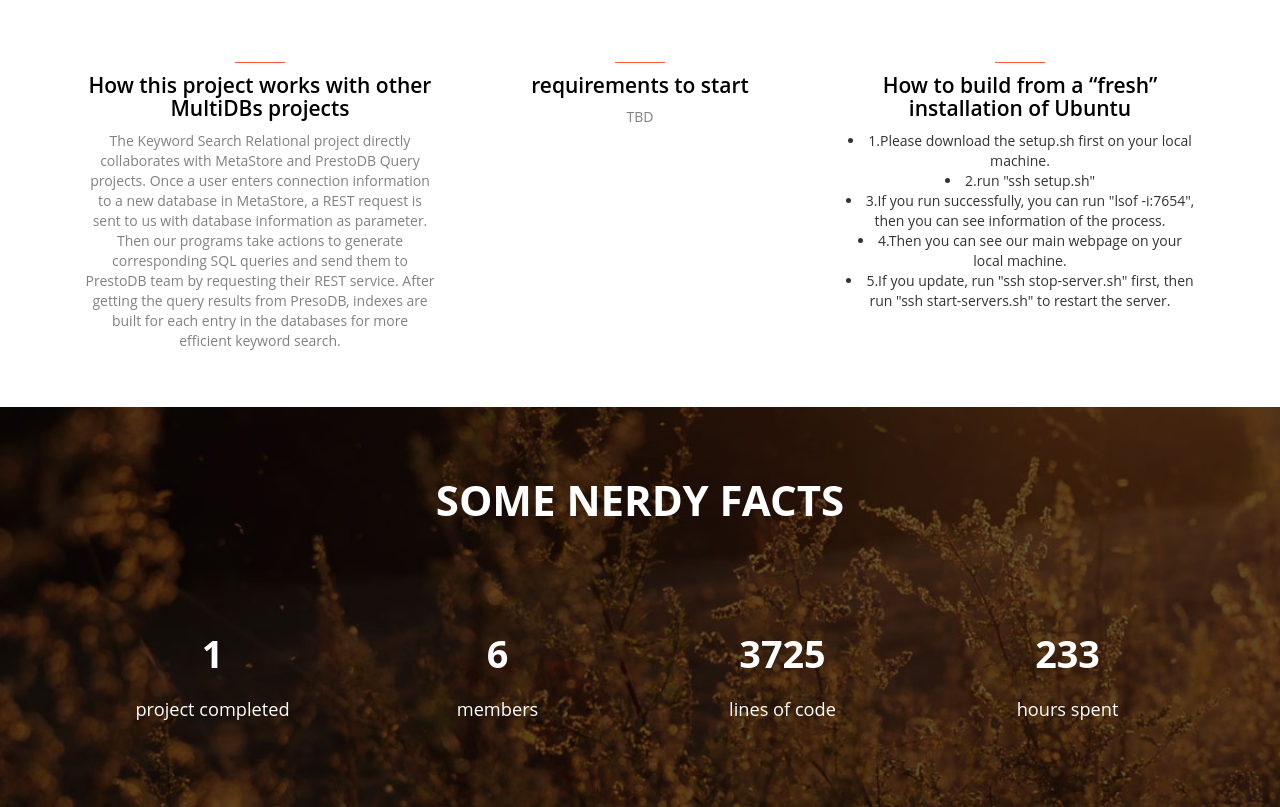
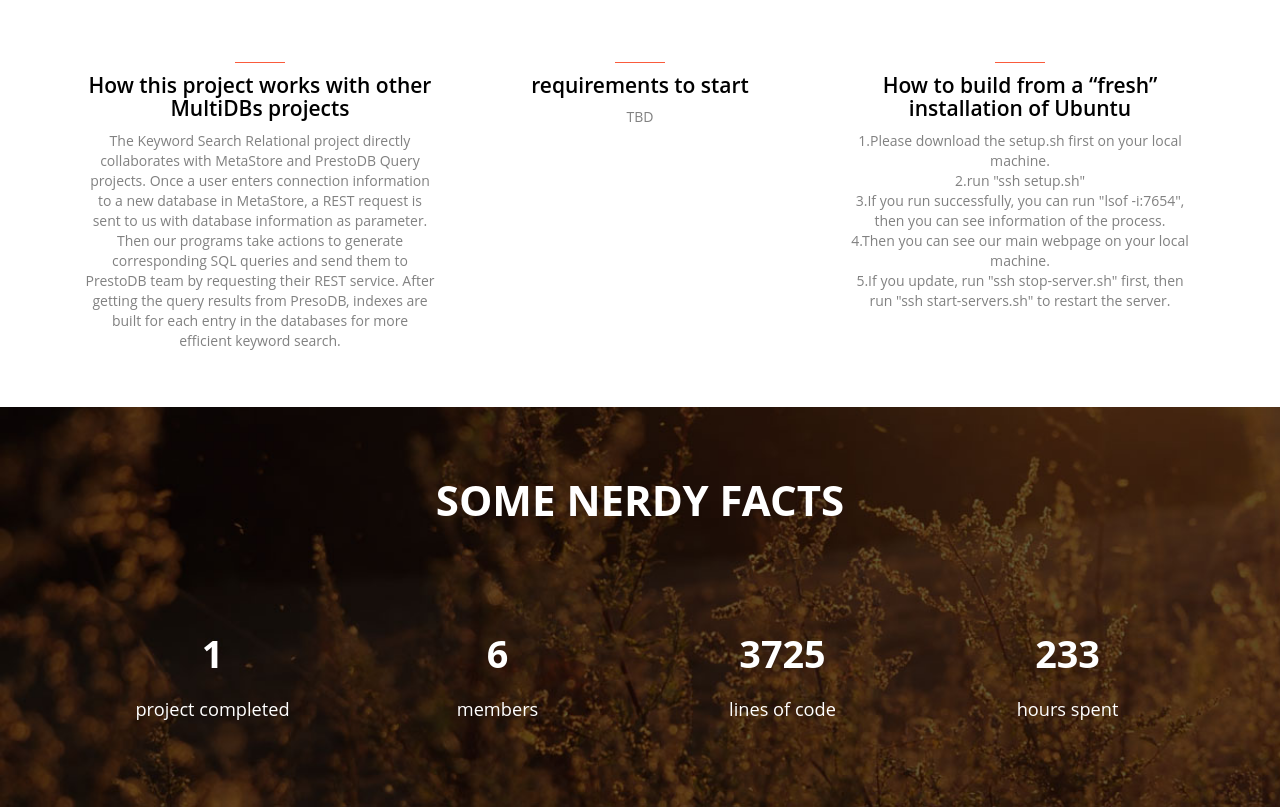
Before and after one commit to infsci2711/MultiDBs-KeywordSearchR-Server, a plain HTML site: page description.html in a window 1280 px wide. Shown: the part 1039-1846 px from the top of the page. Drawn offline with nearby package versions, Linux system fonts and the light colour scheme; a script that the page names is missing; a web font is replaced by a local one.

Commit message:
Update description.html

```diff
--- a/description.html
+++ b/description.html
@@ -142,11 +142,11 @@
 						<div class="col-md-4 service-grid">
 							<a href="#"><span class="advertising"> </span></a>
 							<h5>How to build from a “fresh” installation of Ubuntu </h5>
-						       	<li>1.Please download the setup.sh first on your local machine.</li>
-							<li>2.run "ssh setup.sh"</li>
-							<li>3.If you run successfully, you can run "lsof -i:7654", then you can see information of the process.</li>
-							<li>4.Then you can see our main webpage on your local machine.</li>
-							<li>5.If you update, run "ssh stop-server.sh" first, then run "ssh start-servers.sh" to restart the server.</li>
+						       	<p>1.Please download the setup.sh first on your local machine.</p>
+							<p>2.run "ssh setup.sh"</p>
+							<p>3.If you run successfully, you can run "lsof -i:7654", then you can see information of the process.</p>
+							<p>4.Then you can see our main webpage on your local machine.</p>
+							<p>5.If you update, run "ssh stop-server.sh" first, then run "ssh start-servers.sh" to restart the server.</p>
 						</div>
 
 
```
